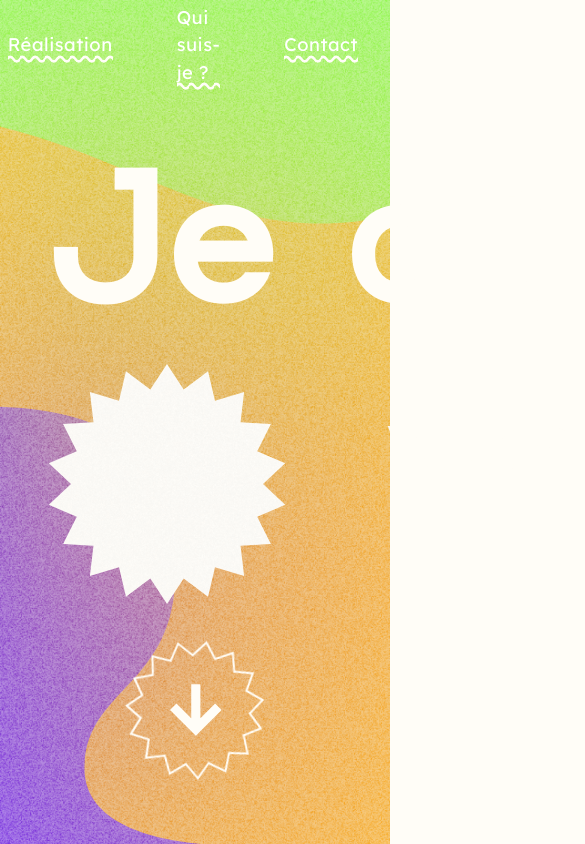
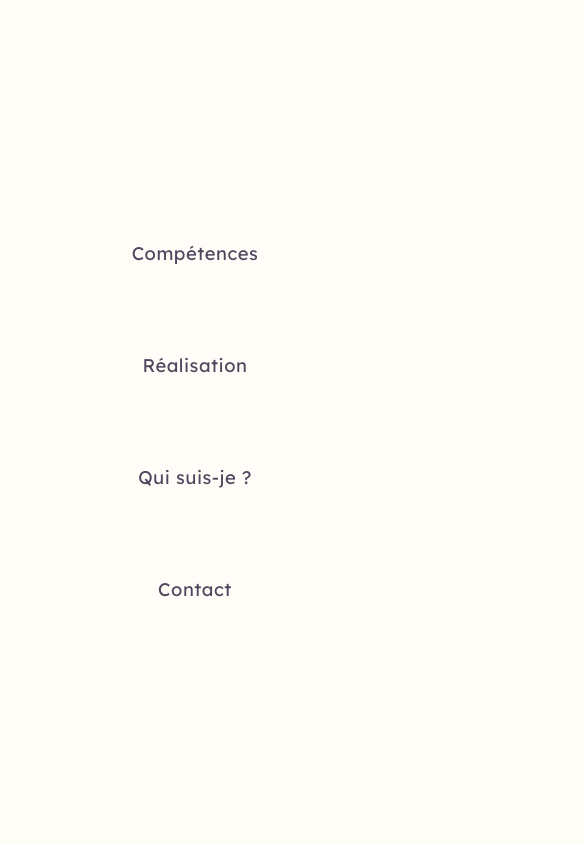
Before and after one commit to Antoaane/Portfolio, a Vue app: page / in a window 390 px wide. Shown: the top 844 px of the page, 585 px wide, since content can reach past the window. Built offline with nearby package versions, Linux system fonts and the light colour scheme.

Commit message:
wip : responsive menu and top home

```diff
--- a/src/App.vue
+++ b/src/App.vue
@@ -4,7 +4,16 @@ import { RouterLink, RouterView } from 'vue-router'
 
 <template>
   <header>
-    <nav class="container">
+    <nav class="container desk">
+      <a class="underline-wave" href="#competences">Compétences</a>
+      <a class="underline-wave" href="#realisations">Réalisation</a>
+      <a class="underline-wave" href="#qui-suis-je">Qui suis-je ?</a>
+      <a class="underline-wave" href="#contact">Contact</a>
+      <!-- <RouterLink to="/">Home</RouterLink> |
+      <RouterLink to="/works">My Works</RouterLink> -->
+    </nav>
+
+    <nav class="mobile">
       <a class="underline-wave" href="#competences">Compétences</a>
       <a class="underline-wave" href="#realisations">Réalisation</a>
       <a class="underline-wave" href="#qui-suis-je">Qui suis-je ?</a>
--- a/src/assets/styles/sass/layouts/_header.scss
+++ b/src/assets/styles/sass/layouts/_header.scss
@@ -1,18 +1,34 @@
 header {
-    height: 90px;
+    width: 100vw;
+    height: 100vh;
+    @media screen and (min-width: $md) {
+        height: 90px;
+    }
 
-    position: absolute;
-    inset: 0;
+    position: fixed;
+    top: 0;
+    left: 0;
     z-index: 999;
 
-    nav {
+    background-color: $primary;
+    @media screen and (min-width: $md) {
+        background-color: none;
+    }
+
+    .desk {
         height: 100%;
 
         position: relative;
 
-        display: flex;
+        display: none;
+        @media screen and (min-width: $md) {
+            display: flex;
+        }
         align-items: center;
-        justify-content: end;
+        justify-content: center;
+        @media screen and (min-width: $lg) {
+            justify-content: end;
+        }
 
         a {
             height: min-content;
@@ -38,4 +54,40 @@ header {
             }
         }
     }
+
+    .mobile {
+        width: 100%;
+        height: 100%;
+
+        display: flex;
+        @media screen and (min-width: $md) {
+            display: none;
+        }
+        flex-direction: column;
+        align-items: center;
+        justify-content: center;
+
+        a {
+            margin: 5vh 0;
+
+            color: $accent;
+            letter-spacing: 0.5px;
+            font-size: 1.15rem;
+
+            transition: all 0.3s ease;
+
+            // &::after {
+            //     transition: all 0.3s ease;
+            // }
+
+            // &:hover {
+            //     transform: translateY(-5px);
+
+            //     &::after {
+            //         transform: translateY(5px);
+            //         background-position: 30px 0;
+            //     }
+            // }
+        }
+    }
 }
--- a/src/assets/styles/sass/output.css
+++ b/src/assets/styles/sass/output.css
@@ -12,10 +12,25 @@
 }
 
 .main-title {
-  font-size: 12rem;
+  font-size: 6rem;
   font-family: "Iquost";
   margin-bottom: 1rem;
   color: #FFFDF7;
+}
+@media screen and (min-width: 1024px) {
+  .main-title {
+    font-size: 8rem;
+  }
+}
+@media screen and (min-width: 1280px) {
+  .main-title {
+    font-size: 10rem;
+  }
+}
+@media screen and (min-width: 1536px) {
+  .main-title {
+    font-size: 12rem;
+  }
 }
 .main-title > span {
   font-family: "Iquost";
@@ -60,19 +75,42 @@
 }
 
 header {
-  height: 90px;
-  position: absolute;
-  inset: 0;
+  width: 100vw;
+  height: 100vh;
+  position: fixed;
+  top: 0;
+  left: 0;
   z-index: 999;
+  background-color: #FFFDF7;
 }
-header nav {
+@media screen and (min-width: 768px) {
+  header {
+    height: 90px;
+  }
+}
+@media screen and (min-width: 768px) {
+  header {
+    background-color: none;
+  }
+}
+header .desk {
   height: 100%;
   position: relative;
-  display: flex;
+  display: none;
   align-items: center;
-  justify-content: end;
+  justify-content: center;
 }
-header nav a {
+@media screen and (min-width: 768px) {
+  header .desk {
+    display: flex;
+  }
+}
+@media screen and (min-width: 1024px) {
+  header .desk {
+    justify-content: end;
+  }
+}
+header .desk a {
   height: min-content;
   margin: 0 2rem;
   color: white;
@@ -80,15 +118,35 @@ header nav a {
   font-size: 1.15rem;
   transition: all 0.3s ease;
 }
-header nav a::after {
+header .desk a::after {
   transition: all 0.3s ease;
 }
-header nav a:hover {
+header .desk a:hover {
   transform: translateY(-5px);
 }
-header nav a:hover::after {
+header .desk a:hover::after {
   transform: translateY(5px);
   background-position: 30px 0;
+}
+header .mobile {
+  width: 100%;
+  height: 100%;
+  display: flex;
+  flex-direction: column;
+  align-items: center;
+  justify-content: center;
+}
+@media screen and (min-width: 768px) {
+  header .mobile {
+    display: none;
+  }
+}
+header .mobile a {
+  margin: 5vh 0;
+  color: #4E485F;
+  letter-spacing: 0.5px;
+  font-size: 1.15rem;
+  transition: all 0.3s ease;
 }
 
 footer p {
@@ -144,12 +202,17 @@ html {
 }
 #top .filters {
   height: 100%;
-  padding-bottom: 5rem;
+  padding-bottom: 3rem;
   position: relative;
   display: flex;
   flex-direction: column;
   justify-content: center;
   backdrop-filter: blur(150px);
+}
+@media screen and (min-width: 1280px) {
+  #top .filters {
+    padding-bottom: 5rem;
+  }
 }
 #top .filters::before {
   content: "";
@@ -164,32 +227,85 @@ html {
 #top .filters .container .main-title {
   width: 100%;
   padding: 0 3rem;
-  line-height: 1.15;
+  line-height: 1.25;
 }
-#top .filters .container .main-title .star_1_svg {
-  transform: scale(0.9);
+@media screen and (min-width: 1024px) {
+  #top .filters .container .main-title {
+    line-height: 1.8;
+  }
+}
+@media screen and (min-width: 1280px) {
+  #top .filters .container .main-title {
+    line-height: 1.4;
+  }
+}
+@media screen and (min-width: 1536px) {
+  #top .filters .container .main-title {
+    line-height: 1.15;
+  }
 }
 #top .filters .container .main-title .top {
   width: max-content;
+  margin-left: auto;
   margin-right: auto;
-  margin-left: 0;
   position: relative;
   display: block;
+}
+@media screen and (min-width: 1024px) {
+  #top .filters .container .main-title .top {
+    margin-right: auto;
+    margin-left: 0;
+  }
 }
 #top .filters .container .main-title .top::after {
   content: "_";
   position: absolute;
-  right: -7.5rem;
+  right: -3.5rem;
   transform: scaleX(150%);
+}
+@media screen and (min-width: 1024px) {
+  #top .filters .container .main-title .top::after {
+    right: -4.5rem;
+  }
+}
+@media screen and (min-width: 1280px) {
+  #top .filters .container .main-title .top::after {
+    right: -6rem;
+  }
 }
 #top .filters .container .main-title .bot {
   width: max-content;
-  margin-right: 0;
   margin-left: auto;
+  margin-right: auto;
   display: flex;
 }
-#top .filters .container .main-title .bot svg {
-  margin-right: 6rem;
+@media screen and (min-width: 1024px) {
+  #top .filters .container .main-title .bot {
+    margin-right: 0;
+    margin-left: auto;
+  }
+}
+#top .filters .container .main-title .bot .star_svg {
+  display: none;
+}
+@media screen and (min-width: 1024px) {
+  #top .filters .container .main-title .bot .star_svg {
+    display: block;
+    margin-right: 1rem;
+    transform: scale(0.7);
+  }
+}
+@media screen and (min-width: 1280px) {
+  #top .filters .container .main-title .bot .star_svg {
+    margin-right: 4rem;
+    transform: scale(0.8);
+  }
+}
+@media screen and (min-width: 1536px) {
+  #top .filters .container .main-title .bot .star_svg {
+    transform: scale(0.9);
+    margin-right: 6rem;
+  }
 }
 #top .filters .container > a {
   width: 150px;
@@ -208,24 +324,25 @@ html {
   position: relative;
   transition: all 0.3s ease;
 }
+#top .filters .container > a > div .star_borders_svg {
+  width: 75%;
+  height: 75%;
+  animation: star_spin 30s linear infinite;
+  transition: all 0.5s cubic-bezier(0.8, 0, 0.2, 1) 0.1s;
+}
 #top .filters .container > a > div .arrow_down_svg {
+  position: absolute;
+  top: 50%;
+  left: 50%;
+  transform: translate(-50%, -50%) scale(0.85);
   transition: all 0.3s ease;
 }
-#top .filters .container > a > div::after {
-  content: url("/res/pictos/star_borders.svg");
-  width: 140px;
-  height: 140px;
-  position: absolute;
-  top: 5px;
-  left: 5px;
-  animation: star_spin 30s linear infinite;
-  transform-origin: center;
+#top .filters .container > a:hover > div .star_borders_svg {
+  width: 120%;
+  height: 120%;
 }
-#top .filters .container > a:hover > div {
-  transform: scale(1.25);
-}
-#top .filters .container > a:hover > div > .arrow_down_svg {
-  transform: scale(0.8);
+#top .filters .container > a:hover > div .arrow_down_svg {
+  transform: translate(-50%, -50%) scale(1);
 }
 
 @keyframes star_spin {
@@ -375,7 +492,7 @@ html {
   top: 0;
   left: 0;
   background-image: url("/res/images/grain.png");
-  background-size: 360px 202.5px;
+  background-size: 180px 101.25px;
   backdrop-filter: blur(75px);
   border-radius: 2rem;
 }
--- a/src/assets/styles/sass/pages/_home.scss
+++ b/src/assets/styles/sass/pages/_home.scss
@@ -42,7 +42,10 @@
 
     .filters {
         height: 100%;
+        padding-bottom: 3rem;
+        @media screen and (min-width: $xl) {
             padding-bottom: 5rem;
+        }
         position : relative;
 
         display: flex;
@@ -67,16 +70,26 @@
             .main-title {
                 width: 100%;
                 padding: 0 3rem;
+
+                line-height: 1.25;
+                @media screen and (min-width: $lg) {
+                    line-height: 1.8;
+                }
+                @media screen and (min-width: $xl) {
+                    line-height: 1.4;
+                }
+                @media screen and (min-width: $xxl) {
                     line-height: 1.15;
-
-                .star_1_svg {
-                    transform: scale(0.9);
                 }
 
                 .top {
                     width: max-content;
+                    margin-left: auto;
+                    margin-right: auto;
+                    @media screen and (min-width: $lg) {
                         margin-right: auto;
                         margin-left: 0;
+                    }
 
                     position: relative;
 
@@ -85,20 +98,43 @@
                     &::after {
                         content: '_';
                         position: absolute;
-                        right: -7.5rem;
+                        right: -3.5rem;
+                        @media screen and (min-width: $lg) {
+                            right: -4.5rem;
+                        }
+                        @media screen and (min-width: $xl) {
+                            right: -6rem;
+                        }
                         transform: scaleX(150%);
                     }
                 }
 
                 .bot {
                     width: max-content;
+                    margin-left: auto;
+                    margin-right: auto;
+                    @media screen and (min-width: $lg) {
                         margin-right: 0;
                         margin-left: auto;
+                    }
 
                     display : flex;
 
-                    svg {
+                    .star_svg {
+                        display: none;
+                        @media screen and (min-width: $lg) {
+                            display: block;
+                            margin-right: 1rem;
+                            transform: scale(0.7);
+                        }
+                        @media screen and (min-width: $xl) {
+                            margin-right: 4rem;
+                            transform: scale(0.8);
+                        }
+                        @media screen and (min-width: $xxl) {
+                            transform: scale(0.9);
                             margin-right: 6rem;
+                        }
                     }
                 }
             }
@@ -124,31 +160,34 @@
 
                     transition: all 0.3s ease;
 
-                    .arrow_down_svg {
-                        transition: all 0.3s ease;
+                    .star_borders_svg {
+                        width: 75%;
+                        height: 75%;
+
+                        animation: star_spin 30s linear infinite;
+                        transition: all 0.5s cubic-bezier(0.80, 0, 0.20, 1) 0.1s;
                     }
 
-                    &::after {
-                        content: url('/res/pictos/star_borders.svg');
-                        width: 140px;
-                        height: 140px;
+                    .arrow_down_svg {
+                        position: absolute;
+                        top: 50%;
+                        left: 50%;
+                        transform: translate(-50%, -50%) scale(0.85);
 
-                        position: absolute;
-                        top: 5px;
-                        left: 5px;
-
-                        animation: star_spin 30s linear infinite;
-                        transform-origin: center;
+                        transition: all 0.3s ease;
                     }
                 }
 
                 &:hover {
 
                     &>div {
-                        transform: scale(1.25);
+                        .star_borders_svg {
+                            width: 120%;
+                            height: 120%;
+                        }
 
-                        &>.arrow_down_svg {
-                            transform: scale(0.8);
+                        .arrow_down_svg {
+                            transform: translate(-50%, -50%) scale(1);
                         }
                     }
                 }
@@ -344,7 +383,7 @@
                     left: 0;
 
                     background-image: url('/res/images/grain.png');
-                    background-size: 360px 202.5px;
+                    background-size: calc(360px / 2) calc(202.5px / 2);
                     backdrop-filter: blur(75px);
                     border-radius: $r-xl;
                 }
--- a/src/assets/styles/sass/typography/_titles.scss
+++ b/src/assets/styles/sass/typography/_titles.scss
@@ -7,7 +7,16 @@
 }
 
 .main-title {
-    font-size: 12rem;
+    font-size: 6rem;
+    @media screen and (min-width: $lg) {
+        font-size: 8rem;
+    }
+    @media screen and (min-width: $xl) {
+        font-size: 10rem;
+    }
+    @media screen and (min-width: $xxl) {
+        font-size: 12rem;
+    }
     font-family: 'Iquost';
     margin-bottom: 1rem;
     color : $primary;
--- /dev/null
+++ b/src/components/SVGs/star_borders_svg.vue
@@ -0,0 +1,9 @@
+<template>
+    <svg class="star_borders_svg"width="140" height="140" viewBox="0 0 140 140" fill="none" xmlns="http://www.w3.org/2000/svg">
+        <path d="M70 1.63422L59.1188 15.6987L58.6003 16.3688L57.8542 15.9675L42.1931 7.54475L37.9732 24.8191L37.7721 25.6421L36.9272 25.579L19.1943 24.2544L22.3653 41.7517L22.5164 42.5853L21.7189 42.8713L4.98027 48.8738L14.9939 63.5687L15.471 64.2688L14.8588 64.8544L2.00874 77.1462L17.1336 86.4977L17.8542 86.9432L17.5331 87.7272L10.7935 104.183L28.4143 106.574L29.2538 106.688L29.2794 107.535L29.8156 125.309L46.8856 120.326L47.6989 120.089L48.0667 120.852L55.786 136.872L69.3536 125.377L70 124.829L70.6464 125.377L84.214 136.872L91.9333 120.852L92.3011 120.089L93.1144 120.326L110.184 125.309L110.721 107.535L110.746 106.688L111.586 106.574L129.206 104.183L122.467 87.7272L122.146 86.9432L122.866 86.4977L137.991 77.1462L125.141 64.8544L124.529 64.2688L125.006 63.5687L135.02 48.8738L118.281 42.8713L117.484 42.5853L117.635 41.7517L120.806 24.2544L103.073 25.579L102.228 25.6421L102.027 24.8191L97.8069 7.54475L82.1458 15.9675L81.3997 16.3688L80.8812 15.6987L70 1.63422Z" stroke="#FFFDF7" stroke-width="2"/>
+    </svg>
+</template>
+
+<script setup>
+
+</script>
--- a/src/views/HomeView.vue
+++ b/src/views/HomeView.vue
@@ -3,6 +3,7 @@
   import { onMounted } from 'vue';
 
   import star_svg from '../components/SVGs/star_svg.vue'
+  import star_borders_svg from '../components/SVGs/star_borders_svg.vue'
   import arrow_down_svg from '../components/SVGs/arrow_down_svg.vue'
   import wave_extended_svg from '../components/SVGs/wave_extended_svg.vue'
   import star_little_svg from '../components/SVGs/star_little_svg.vue'
@@ -76,6 +77,7 @@
 
           <a href="#competences">
             <div>
+              <star_borders_svg />
               <arrow_down_svg />
             </div>
           </a>
```
Also changed, not shown: src/assets/styles/sass/variables/_layouts.scss (+10 -0 lines), src/assets/styles/tailwind/output.css, 1 other file (tests, documents, lock files or other folders). Lines whose indentation alone changed are shown as unchanged.
